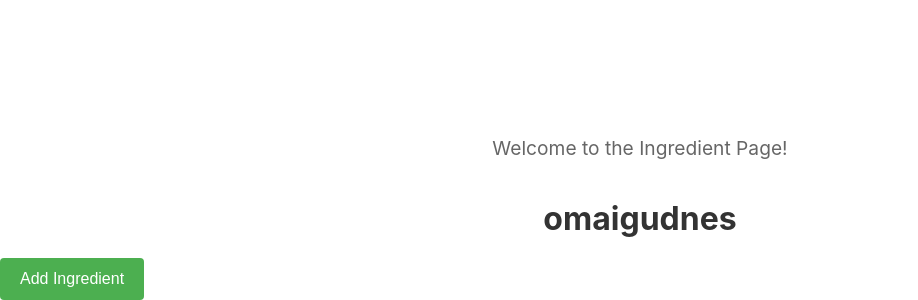
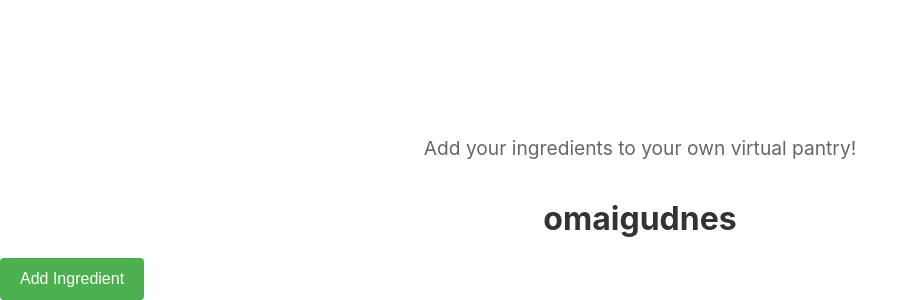
Before and after one commit to The-Feast-Finders/CS2340R_GreenPlate, a React (Create React App) app in the folder gp/: page /ingredient in a window 1280 px wide. Shown: the part 1019-1319 px from the top of the page, without its empty margins (0-918 px from the left). Built offline with nearby package versions, Linux system fonts and the light colour scheme; no server answers.

Commit message:
created header for ingredient page

```diff
--- a/gp/src/pages/IngredientPage.jsx
+++ b/gp/src/pages/IngredientPage.jsx
@@ -21,8 +21,8 @@
         <div>
             <NavigationBar />
             <div className='frame'>
-                <h1>Ingredient Page</h1>
-                <p>Welcome to the Ingredient Page!</p>
+                <h1>Your Pantrye</h1>
+                <p>Add your ingredients to your own virtual pantry!</p>
             </div>
             <InputIngredient user={user}/>
         </div>
```
